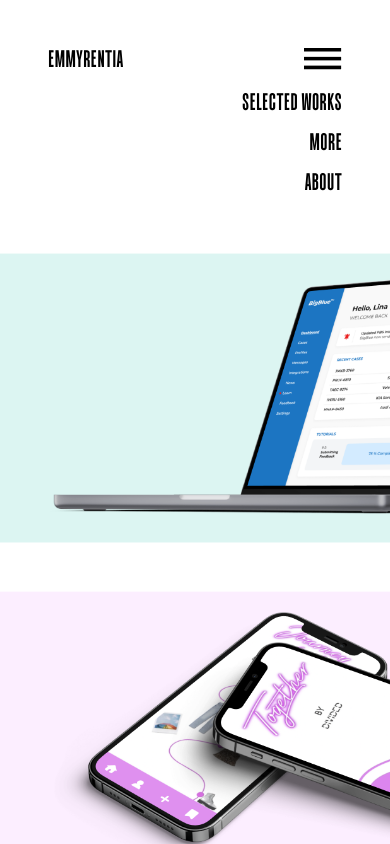
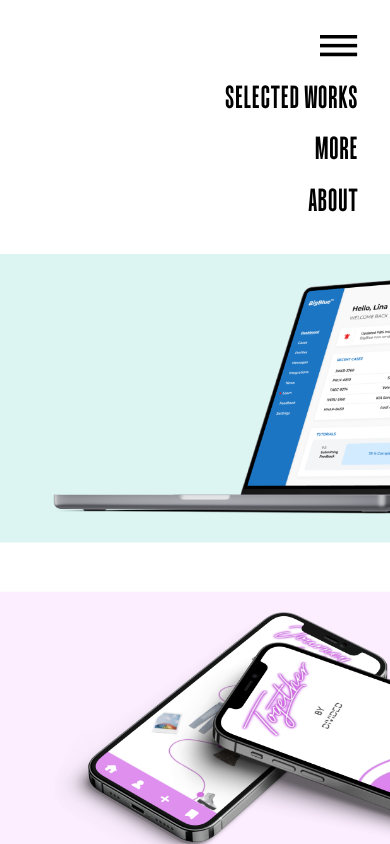
Before and after one commit to emmybackstrom/emmybackstrom.github.io, a plain HTML site: page index.html in a window 390 px wide. Both pictures are taken after a click on the item 323 px from the left and 61 px from the top of the page. Shown: the top 844 px of the page. Drawn offline with Linux system fonts and the light colour scheme.

Commit message:
Improving hamburger menu still

```diff
--- a/index.html
+++ b/index.html
@@ -20,22 +20,20 @@
     <header>
         <span><a href="index.html">EMMYRENTIA</a></span>
         <nav>
-
-        <ul>
+            <ul>
                 <li id="hamburgerIcon">
                     <img src="images/hamburger.png">
                 </li>
-                <li class="hidden collapsable">
+                <li>
                     <a href="index.html">SELECTED WORKS</a>
                 </li>
-                <li class="hidden collapsable"><a href="more.html">MORE</a></li>
-                <li class="hidden collapsable"><a href="about.html">ABOUT</a></li>
+                <li><a href="more.html">MORE</a></li>
+                <li><a href="about.html">ABOUT</a></li>
             </ul>
         </nav>
     </header>
 
     <div id="headerPlaceholder"></div>
-
 
     <section id="banner">
         <h1>A <span id="hoverSpanOne">multidisciplinary designer</span> passionate about
--- a/scripts/nav.js
+++ b/scripts/nav.js
@@ -20,11 +20,21 @@ window.addEventListener('scroll', () => {
 
 // Hamburger menu
 const hamburger = document.querySelector('#hamburgerIcon');
-const links = document.querySelectorAll('.collapsable')
+const ul = document.querySelector('header nav ul');
+const emmyrentia = document.querySelector('header span');
+
+
+let collapsed = true;
 
 
 hamburger.addEventListener('click', () => {
-for (let link of links) {
-    link.classList.toggle('hidden')
-}
+    if (collapsed === true) {
+        ul.style.height = '190px';
+        collapsed = false;
+        emmyrentia.style.opacity = 0;
+    } else {
+        ul.style.height = '32px';
+        collapsed = true;
+        emmyrentia.style.opacity = 1;
+    }
 })
--- a/styles/app.css
+++ b/styles/app.css
@@ -61,36 +61,48 @@ header nav ul li:hover {
 }
 
 #hamburgerIcon {
-    display:none;
+    display: none;
 }
 
 
 
 @media (max-width:480px) {
+    header {
+        padding: 2rem;
+    }
+    header span {
+        font-size: 2rem;
+    }
+
     header nav ul {
-        display:flex;
+        float: right;
+        display: flex;
         flex-direction: column;
         align-items: flex-end;
-        transition:3s;
+        height: 32px;
+        font-size: 2rem;
+        overflow: hidden;
+        transition: .2s;
+        box-sizing: border-box;
     }
+
     header nav ul li {
-        margin-bottom: 1rem;
+        margin-bottom: 1.2rem;
     }
-    .hidden {
-        display:none;
+
+    #hamburgerIcon {
+        display: initial;
     }
-    #hamburgerIcon {
-        display:initial;
-    }
-    header span {
-        justify-self: center;
-    }
+
+
+
+
 }
 
 
 /* 3. BANNER */
 #banner {
-    margin: 2rem 3rem;
+    padding: 2rem 3rem;
     display: flex;
     justify-content: space-between;
     align-items: center;
@@ -173,18 +185,25 @@ svg {
         content: none;
     }
 }
+
 @media (max-width:769px) {
     #banner h1 {
-        font-size:2rem;
-        line-height:1.4;
-        max-width:90%;
+        font-size: 2rem;
+        line-height: 1.4;
+        max-width: 90%;
     }
 }
+
 @media (max-width:480px) {
+    #banner {
+        padding: 2rem;
+    }
+
     #banner h1 {
-        font-size:1.5rem;
-        width:100%;
+        font-size: 1.5rem;
+        width: 100%;
     }
+
 }
 
 
@@ -214,7 +233,7 @@ main a {
 
 @media (max-width:480px) {
     main {
-        margin:0;
+        margin: 0;
     }
 }
 
@@ -326,20 +345,25 @@ main a {
         margin: 0 0 3rem 0;
         width: 100%;
         min-height: 290px;
-        background-size:auto 100%;
+        background-size: auto 100%;
     }
+
     .mek {
         background-image: url(../images/index/mekonomensmall.png);
     }
+
     .hm {
         background-image: url(../images/index/hmsmall.png);
     }
+
     .twentyNine {
         background-image: url(../images/index/29ksmall.png);
     }
+
     .goalPlan {
         background-image: url(../images/index/goalplansmall.png);
     }
+
     .acast {
         background-image: url(../images/index/acastsmall.png);
     }
@@ -347,25 +371,30 @@ main a {
 
 @media (min-width:1400px) {
     .project {
-        background-size:auto 250%;
+        background-size: auto 250%;
     }
+
     .mek {
         background-image: url(../images/index/mekonomenwide.png);
     }
+
     .hm {
         background-image: url(../images/index/hmwide.png);
         background-size: auto 175%;
-        width:40%;
+        width: 40%;
     }
+
     .twentyNine {
         background-image: url(../images/index/29kwide.png);
         background-position-y: -175px;
     }
+
     .goalPlan {
         background-image: url(../images/index/goalplanwide.png);
-        background-size:auto 175%;
-        width:40%;
+        background-size: auto 175%;
+        width: 40%;
     }
+
     .acast {
         background-image: url(../images/index/acastwide.png);
     }
@@ -376,15 +405,19 @@ main a {
     .mek {
         background-position-x: 1150px;
     }
+
     .hm {
         background-position-x: 1500px;
     }
+
     .twentyNine {
         background-position-x: 1150px;
     }
+
     .goalPlan {
         background-position-x: 1500px;
     }
+
     .acast {
         background-position-x: 1150px;
     }
```
